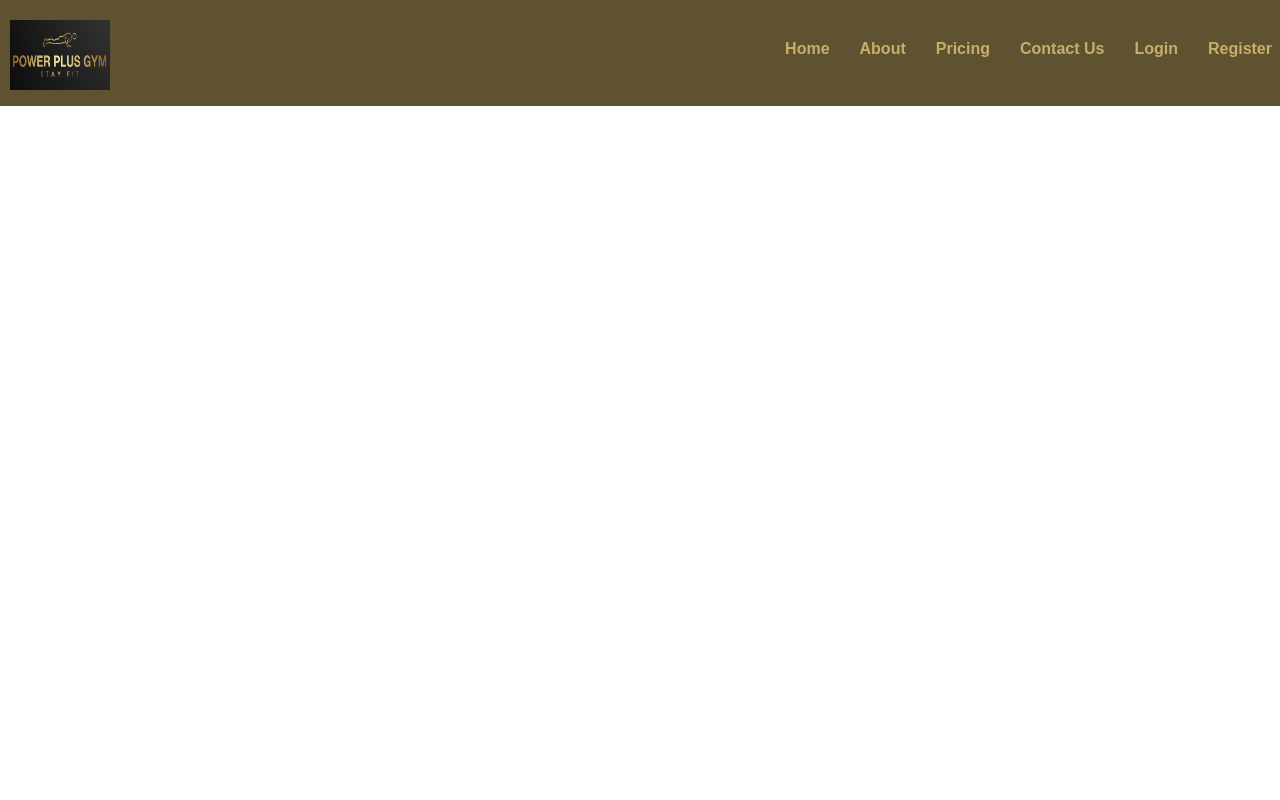
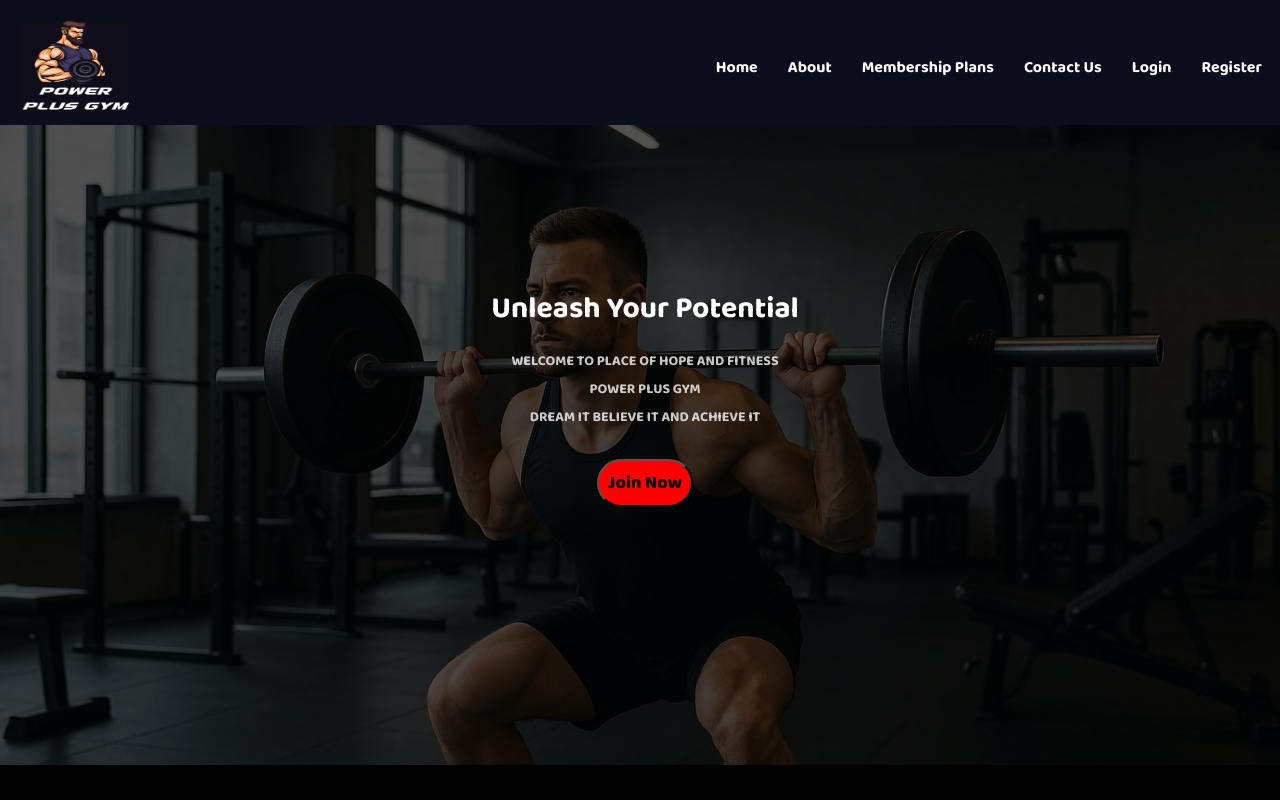
Before and after one commit to Umarkhan165/Power-plus-gym, a Flask app: page / in a window 1280 px wide. Run offline with Flask 3, Linux system fonts and the light colour scheme.

Commit message:
Added feature X

```diff
--- a/static/styles.css
+++ b/static/styles.css
@@ -1,38 +1,118 @@
-html{
+@import url('https://fonts.googleapis.com/css2?family=Baloo+Bhai+2:wght@400..800&family=Roboto+Condensed:ital,wght@0,100..900;1,100..900&display=swap');
+html {
     scroll-behavior: smooth;
 }
-*{
+
+body {
+    background-color: black;
+}
+
+* {
     margin: 0;
     padding: 0;
 }
+
 /* navbar section start */
-@import url('https://fonts.googleapis.com/css2?family=Baloo+Bhai+2:wght@400..800&display=swap');
+.a {
+    font-family: "Baloo Bhai 2", sans-serif;
+    display: flex;
+    justify-content: space-between;
+    font-weight: bolder;
+    padding-top: 20px;
+    background-color: #0b0d1d;
+    position: sticky;
+}
 
-.a{
-font-family: "Baloo Bhai 2", sans-serif;
-display: flex;
-justify-content: space-between;
-font-weight:bolder;
-padding-top: 20px;
-background-color: #5e5231;
-}
 ul li a {
     text-decoration: none;
-    color: #c7ae6a;
+    color: #fafaf9;
 }
-ul li a:hover{
-    color: #918b7d;
+
+ul li a:hover {
+    color: #a8575b;
 }
+
 ul {
     list-style: none;
     display: flex;
     gap: 30px;
-    padding-top: 20px;
-    margin-right: 8px;
+    padding-top: 35px;
+    margin-right: 18px;
 }
-.a img{
-  height: 70px;
-  padding-bottom: 12px;
-  margin-left: 10px;
+
+.a img {
+    height: 93px;
+    width: 110px;
+    padding-bottom: 12px;
+    margin-left: 20px;
 }
+
 /* navbar section end */
+
+/* hero section start */
+.hero {
+    background-image: url(/static/images/web\ gym\ back\ photo.jpeg);
+    background-position: center center;
+    background-size: cover;
+    background-repeat: no-repeat;
+    height: 80vh;
+    position: relative;
+}
+
+.hero .box {
+    height: 80vh;
+    width: 100%;
+    opacity: 0.68;
+    background-color: black;
+    position: absolute;
+    top: 0;
+}
+
+.content {
+    font-family: "Baloo Bhai 2", sans-serif;
+    padding-top: 10px;
+    padding-left: 10px;
+    display: flex;
+    flex-direction: column;
+    justify-content: center;
+    align-items: center;
+    position: relative;
+    color: #fcfbfac9;
+    font-weight: bold;
+    padding-top: 160px;
+    font-size: 14px;
+    gap: 5px;
+    cursor: pointer;
+}
+
+.content:hover {
+    color: #e7e0cc;
+}
+
+.unleash {
+    font-size: 30px;
+    color: rgb(255, 255, 255);
+    font-weight: 1500;
+    padding-bottom: 12px;
+}
+
+.unleash:hover {
+    color: antiquewhite;
+}
+
+.btn {
+    font-family: "Baloo Bhai 2", sans-serif;
+    background-color: red;
+    border-radius: 29px;
+    margin-top: 25px;
+    height: 3rem;
+    width: 6rem;
+    cursor: pointer;
+    font-size: 18px;
+    font-weight: bolder;
+    color: rgb(15, 14, 14);
+}
+
+.btn:hover {
+    color: rgb(240, 241, 248);
+}
--- a/templates/main.html
+++ b/templates/main.html
@@ -4,62 +4,35 @@
     <meta charset="UTF-8">
     <meta name="viewport" content="width=device-width, initial-scale=1.0">
     <title>POWER PLUS GYM</title>
-    <link rel="stylesheet" href="styles.css">
+    <link rel="stylesheet" href="/static/styles.css">
 </head>
-<style>
-    html{
-    scroll-behavior: smooth;
-}
-*{
-    margin: 0;
-    padding: 0;
-}
-/* navbar section start */
-@import url('https://fonts.googleapis.com/css2?family=Baloo+Bhai+2:wght@400..800&display=swap');
-
-.a{
-font-family: "Baloo Bhai 2", sans-serif;
-display: flex;
-justify-content: space-between;
-font-weight:bolder;
-padding-top: 20px;
-background-color: #5e5231;
-}
-ul li a {
-    text-decoration: none;
-    color: #c7ae6a;
-}
-ul li a:hover{
-    color: #918b7d;
-}
-ul {
-    list-style: none;
-    display: flex;
-    gap: 30px;
-    padding-top: 20px;
-    margin-right: 8px;
-}
-.a img{
-  height: 70px;
-  padding-bottom: 12px;
-  margin-left: 10px;
-}
-</style>
 <body>
-    <header>
+    <!-- navbar section start -->
             <nav class="a">
-                <div class="logo">
-                 <img src="/static/images/web logo.PNG" width="100px" height="50px">
-                 </div>
+                <img src="/static/images/Fitness (1).png" alt="">
                 <ul>
                     <li ><a href="#home">Home</a></li>
                     <li><a href="#about">About</a></li>
-                    <li><a href="#pricing">Pricing</a></li>
+                    <li><a href="#membership plans">Membership Plans</a></li>
                     <li><a href="#contact us">Contact Us</a></li>
                     <li><a href="{{url_for('login')}}">Login</a></li>
                     <li><a href="{{url_for('register')}}">Register</a></li>
                 </ul>
             </nav>
-    </header>
+<!-- naavbar section end -->
+
+<!-- hero section start -->
+    <section class="hero">
+       <main class="box"></main>
+       <div class="content">
+        <span class="unleash">Unleash Your Potential</span>
+        <span>WELCOME TO PLACE OF HOPE AND FITNESS </span>
+        <span>POWER PLUS GYM</span>
+        <span>DREAM IT BELIEVE IT AND ACHIEVE IT</span>
+        <button class="btn">Join Now</button>
+       </div>
+       <!-- <input type="text" placeholder="Enter Your Email"> -->
+
+    </section>
 </body>
 </html>
```
Also changed, not shown: static/images/Fitness (1).png (added), static/images/gym.png (added), static/images/web gym back photo.jpeg (added), static/images/web logo.PNG (deleted).
